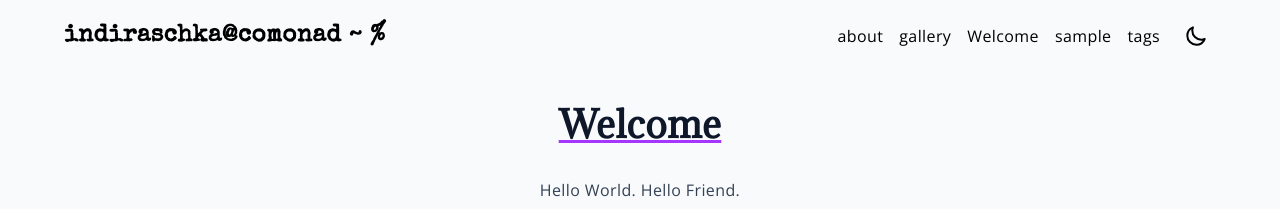
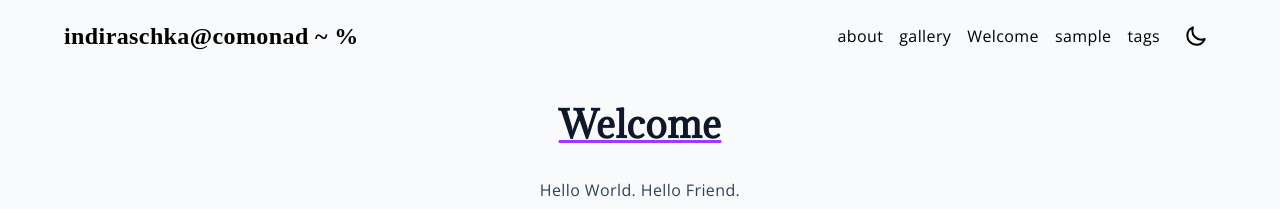
Before and after one commit to exanova-y/exanova-y.github.io, a Jekyll site: the page built from index.md, in a window 1280 px wide. Shown: the top 209 px of the page. Built offline with Jekyll 4.4.1, drawn with Linux system fonts in a browser that asks for light colours; some web fonts are replaced; our own code applies the rules of GitHub Pages for plain Markdown files.

```diff
--- a/_includes/head.html
+++ b/_includes/head.html
@@ -7,7 +7,7 @@
   <link rel="stylesheet" href="{{ '/assets/css/main.css' | relative_url }}">
   <link rel="preconnect" href="https://fonts.googleapis.com">
   <link rel="preconnect" href="https://fonts.gstatic.com" crossorigin>
-  <link href="https://fonts.googleapis.com/css2?family=Special+Elite&display=swap" rel="stylesheet">
-
+  <link href="https://fonts.googleapis.com/css2?family=Cutive&display=swap" rel="stylesheet">
+<!-- typewriter font -->
   {%- include custom_head.html -%}
 </head>
```
